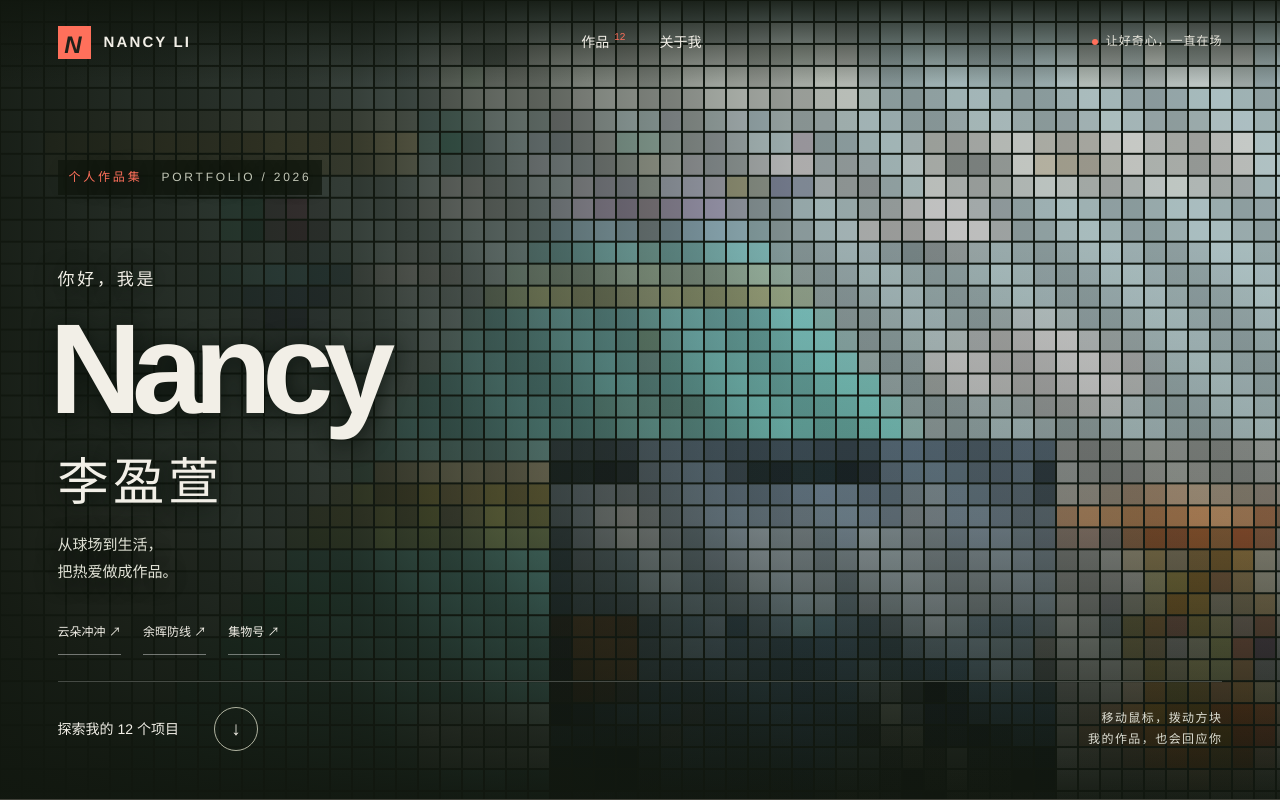
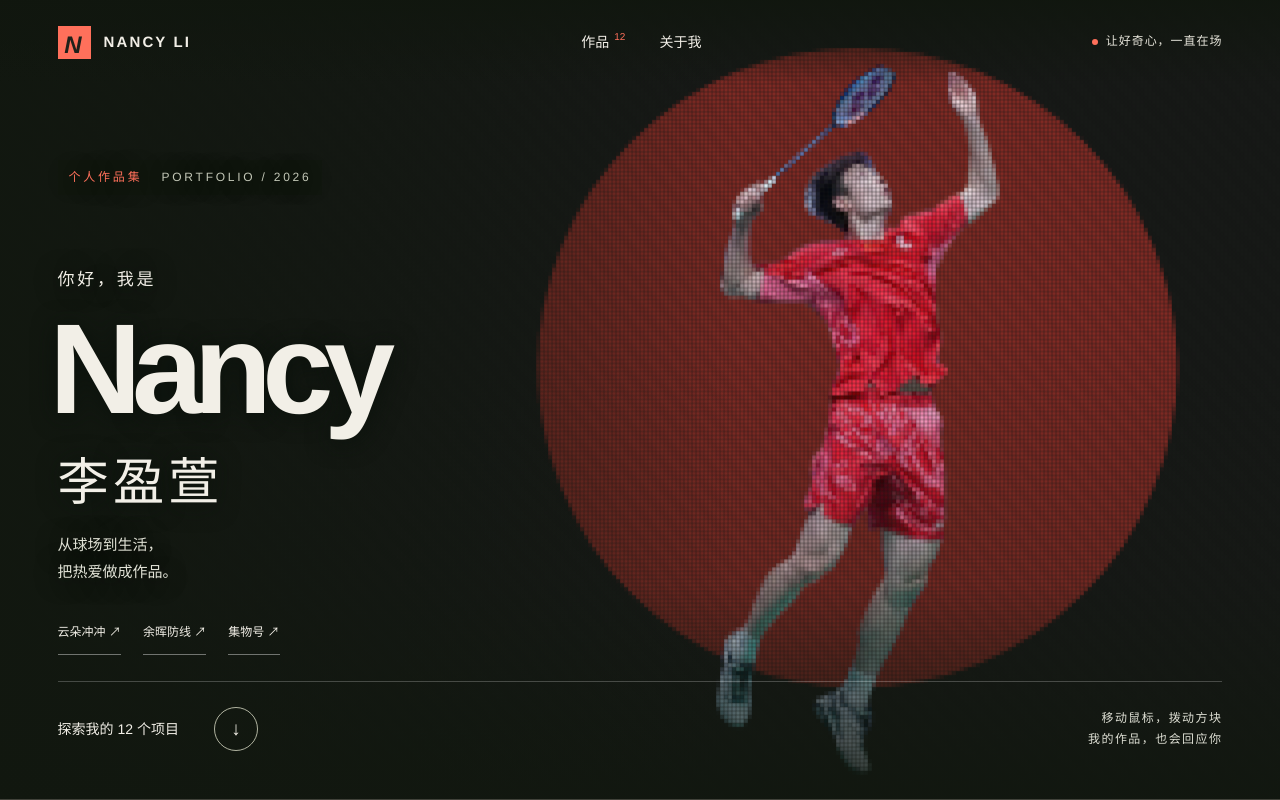
Before and after one commit to lilynncn-code/jingzai-portfolio, a plain HTML site: page index.html in a window 1280 px wide. Shown: the top 800 px of the page. Drawn offline with Linux system fonts and the light colour scheme.

Commit message:
首页保留挥拍人物并细化互动马赛克

```diff
--- a/assets/hero-mosaic.js
+++ b/assets/hero-mosaic.js
@@ -8,10 +8,13 @@
   const sample = document.createElement('canvas');
   const sampleCtx = sample.getContext('2d', { willReadFrequently: true });
   if (!sampleCtx) return;
+  const resting = document.createElement('canvas');
+  const restingCtx = resting.getContext('2d', { alpha: false });
+  if (!restingCtx) return;
   const pointer = { x: -1000, y: -1000, active: false };
   let width = 0;
   let height = 0;
-  let cell = 22;
+  let cell = 4;
   let tiles = [];
   let images = [];
   let frame = 0;
@@ -21,42 +24,53 @@
   let releaseTimer = 0;
   const blocked = () => document.hidden || !visible || Boolean(document.querySelector('dialog[open]'));
 
-  const fitImage = (image, x, y, w, h) => {
-    const scale = Math.max(w / image.naturalWidth, h / image.naturalHeight);
-    const sw = w / scale;
-    const sh = h / scale;
-    sampleCtx.drawImage(image, (image.naturalWidth - sw) / 2, (image.naturalHeight - sh) / 2, sw, sh, x, y, w, h);
-  };
-
   const resize = () => {
     const bounds = hero.getBoundingClientRect();
     width = bounds.width;
     height = bounds.height;
     if (!width || !height) return;
-    const dpr = Math.min(devicePixelRatio || 1, 1.5);
+    const dpr = Math.min(devicePixelRatio || 1, 2);
     canvas.width = Math.round(width * dpr);
     canvas.height = Math.round(height * dpr);
     ctx.setTransform(dpr, 0, 0, dpr, 0, 0);
-    cell = width < 650 ? 15 : 22;
+    resting.width = canvas.width;
+    resting.height = canvas.height;
+    restingCtx.setTransform(dpr, 0, 0, dpr, 0, 0);
+    cell = width < 650 ? 3 : 4;
     const columns = Math.ceil(width / cell);
     const rows = Math.ceil(height / cell);
     sample.width = columns;
     sample.height = rows;
-    sampleCtx.fillStyle = '#28362c';
+    sampleCtx.fillStyle = '#171917';
     sampleCtx.fillRect(0, 0, columns, rows);
-    if (images[0]) fitImage(images[0], 0, 0, columns, rows);
-    if (images[1]) fitImage(images[1], columns * .42, rows * .54, columns * .4, rows * .46);
-    if (images[2]) fitImage(images[2], columns * .82, rows * .54, columns * .18, rows * .46);
+    const mobile = width < 650;
+    const centerX = columns * (mobile ? .6 : .67);
+    const radius = Math.min(columns * (mobile ? .64 : .26), rows * .4);
+    sampleCtx.fillStyle = '#802a24';
+    sampleCtx.beginPath();
+    sampleCtx.arc(centerX, rows * (mobile ? .37 : .46), radius, 0, Math.PI * 2);
+    sampleCtx.fill();
+    if (images[0]) {
+      const image = images[0];
+      const imageHeight = rows * (mobile ? .72 : .89);
+      const imageWidth = imageHeight * image.naturalWidth / image.naturalHeight;
+      sampleCtx.drawImage(image, centerX - imageWidth / 2, (mobile ? 64 : 65) / cell, imageWidth, imageHeight);
+    }
     const pixels = sampleCtx.getImageData(0, 0, columns, rows).data;
     tiles = [];
+    restingCtx.fillStyle = '#171917';
+    restingCtx.fillRect(0, 0, width, height);
     for (let y = 0; y < rows; y += 1) {
       for (let x = 0; x < columns; x += 1) {
         const index = (y * columns + x) * 4;
-        const variation = .76 + Math.sin(x * 13.7 + y * 5.3) * .08;
+        const variation = .98 + Math.sin(x * 13.7 + y * 5.3) * .025;
         const r = Math.round(pixels[index] * variation);
         const g = Math.round(pixels[index + 1] * variation);
         const b = Math.round(pixels[index + 2] * variation);
-        tiles.push({ x: (x + .5) * cell, y: (y + .5) * cell, dx: 0, dy: 0, vx: 0, vy: 0, color: `rgb(${r},${g},${b})`, light: `rgb(${Math.min(255, r + 36)},${Math.min(255, g + 31)},${Math.min(255, b + 25)})` });
+        const tile = { x: (x + .5) * cell, y: (y + .5) * cell, dx: 0, dy: 0, vx: 0, vy: 0, color: `rgb(${r},${g},${b})`, light: `rgb(${Math.min(255, r + 20)},${Math.min(255, g + 18)},${Math.min(255, b + 16)})` };
+        tiles.push(tile);
+        restingCtx.fillStyle = tile.color;
+        restingCtx.fillRect(tile.x - cell / 2 + .2, tile.y - cell / 2 + .2, cell - .4, cell - .4);
       }
     }
     draw(0);
@@ -67,19 +81,21 @@
     frame = 0;
     const step = Math.min(2, Math.max(.5, (time - lastTime) / 16.667 || 1));
     lastTime = time;
-    ctx.fillStyle = '#131b15';
-    ctx.fillRect(0, 0, width, height);
+    ctx.drawImage(resting, 0, 0, width, height);
     const active = pointer.active && !blocked();
-    const radius = width < 650 ? 115 : 180;
+    const radius = width < 650 ? 95 : 140;
     let moving = false;
+    const displaced = [];
     for (const tile of tiles) {
       const px = tile.x - pointer.x;
       const py = tile.y - pointer.y;
+      const nearby = active && Math.abs(px) < radius && Math.abs(py) < radius;
+      if (!nearby && !tile.dx && !tile.dy && !tile.vx && !tile.vy) continue;
       const distance = Math.hypot(px, py);
       const influence = active ? Math.max(0, 1 - distance / radius) : 0;
       const strength = influence * influence;
       const wave = 1 + Math.sin(time * .004 - distance * .035) * .18;
-      const force = motion.matches ? 0 : strength * 58 * wave;
+      const force = motion.matches ? 0 : strength * 26 * wave;
       const tx = px / (distance || 1) * force;
       const ty = py / (distance || 1) * force;
       if (motion.matches) {
@@ -94,14 +110,20 @@
         }
       }
       if (Math.abs(tile.dx) + Math.abs(tile.dy) + Math.abs(tile.vx) + Math.abs(tile.vy) > .12) moving = true;
-      const angle = motion.matches ? 0 : strength * Math.sin(time * .003 + tile.x * .02) * .22;
-      const size = cell - (width < 650 ? 1.3 : 2);
-      ctx.fillStyle = influence > .45 ? tile.light : tile.color;
+      if (!influence && !tile.dx && !tile.dy) continue;
+      ctx.fillStyle = '#171917';
+      ctx.fillRect(tile.x - cell / 2, tile.y - cell / 2, cell, cell);
+      displaced.push({ tile, influence, strength });
+    }
+    for (const { tile, influence, strength } of displaced) {
+      const angle = motion.matches ? 0 : strength * Math.sin(time * .003 + tile.x * .02) * .12;
+      const size = cell - .4;
+      ctx.fillStyle = influence > .5 ? tile.light : tile.color;
       if (influence > 0 && !motion.matches) {
         ctx.save();
         ctx.translate(tile.x + tile.dx, tile.y + tile.dy);
         ctx.rotate(angle);
-        const scale = 1 + strength * .16;
+        const scale = 1 + strength * .06;
         ctx.fillRect(-size * scale / 2, -size * scale / 2, size * scale, size * scale);
         ctx.restore();
       } else ctx.fillRect(tile.x + tile.dx - size / 2, tile.y + tile.dy - size / 2, size, size);
--- a/index.html
+++ b/index.html
@@ -7,7 +7,7 @@
   <meta name="theme-color" content="#171816">
   <title>Nancy 李盈萱 — 把热爱做成作品</title>
   <link rel="icon" href="assets/favicon.svg" type="image/svg+xml">
-  <link rel="preload" href="assets/projects/cloudhop-play.webp" as="image">
+  <link rel="preload" href="assets/hero-player.webp" as="image">
   <link rel="preconnect" href="https://fonts.googleapis.com">
 <link rel="preconnect" href="https://fonts.gstatic.com" crossorigin>
 <link href="https://fonts.googleapis.com/css2?family=Instrument+Serif&amp;family=Instrument+Sans:wght@400;500;600&amp;family=JetBrains+Mono:wght@400;500;600&amp;display=swap" rel="stylesheet">
@@ -607,10 +607,10 @@ summary { cursor: pointer; font: 500 var(--t-label) var(--font-mono); margin-bot
     .gallery-video video { display: block; width: 100%; height: auto; max-height: 68svh; background: #080a08; object-fit: contain; }
     @media (max-width: 650px) { .gallery-video video { max-height: none; } }
 
-    .hero { background: #171917 url("assets/projects/cloudhop-play.webp") 65% center / cover no-repeat; }
+    .hero { background: #171917 url("assets/hero-player.webp") 67% 65px / auto 89% no-repeat; }
     .hero-mosaic { position: absolute; inset: 0; width: 100%; height: 100%; display: block; }
     .site-header { background: linear-gradient(180deg, #10160ee6, #10160e00); }
-    .mosaic-shade { position: absolute; inset: 0; pointer-events: none; background: linear-gradient(90deg, #11170ff2 0%, #11170fc4 28%, #11170f22 62%, #11170f08), linear-gradient(0deg, #11170ff2 0%, #11170f33 35%, #11170f00 70%); }
+    .mosaic-shade { position: absolute; inset: 0; pointer-events: none; background: linear-gradient(90deg, #11170fe8 0%, #11170f8c 28%, #11170f00 58%), linear-gradient(0deg, #11170fe6 0%, #11170f22 27%, #11170f00 58%); }
     .hero-inner { z-index: 1; }
     .hero-kicker, .hero-copy { text-shadow: 0 2px 24px #0a110b; }
     .hero-kicker { background: #11170fc9; padding: 8px 11px; }
@@ -622,7 +622,8 @@ summary { cursor: pointer; font: 500 var(--t-label) var(--font-mono); margin-bot
     @media (pointer: coarse) { .mosaic-touch-hint { display: inline; } .mosaic-mouse-hint { display: none; } }
     @media (max-width: 650px) {
       .hero { min-height: 780px; height: 100svh; max-height: 1040px; }
-      .mosaic-shade { background: linear-gradient(0deg, #11170ff5 0%, #11170fd9 25%, #11170f28 65%, #11170f44 100%); }
+      .hero { background-position: 60% 64px; background-size: auto 72%; }
+      .mosaic-shade { background: linear-gradient(0deg, #11170ff5 0%, #11170fd9 21%, #11170f00 58%); }
       .hero-copy { padding-bottom: 15px; }
       .hero-projects { margin-bottom: 18px; gap: 10px 20px; }
       .hero-projects a { font-size: 11px; }
@@ -641,7 +642,8 @@ summary { cursor: pointer; font: 500 var(--t-label) var(--font-mono); margin-bot
   </header>
   <main id="top">
     <section class="hero" aria-labelledby="hero-title">
-      <canvas class="hero-mosaic" aria-hidden="true" data-images="assets/projects/cloudhop-play.webp,assets/projects/afterlight-play.webp,assets/projects/jiwu-model.webp"></canvas>
+      <canvas class="hero-mosaic" aria-hidden="true" data-images="assets/hero-player.webp"></canvas>
+      <p class="sr-only">石宇奇跃起挥拍的照片，以细小马赛克方块呈现。</p>
       <div class="mosaic-shade" aria-hidden="true"></div>
       <div class="shell hero-inner">
         <p class="hero-kicker"><span>个人作品集</span> PORTFOLIO / 2026</p>
@@ -700,7 +702,7 @@ summary { cursor: pointer; font: 500 var(--t-label) var(--font-mono); margin-bot
 <template data-project="racket"><div class="detail-gallery"><figure class="gallery-item"><a href="assets/projects/racket-screen.webp" data-view-image="0" aria-label="放大查看：球拍适配问卷实际页面"><img src="assets/projects/racket-screen.webp" width="1200" height="800" alt="球拍适配问卷实际页面" loading="lazy"><span class="image-zoom">放大查看 ↗</span></a><figcaption>球拍适配问卷实际页面</figcaption></figure></div><div class="detail-copy"><p class="detail-eyebrow">小工具 / 已有问卷页面</p><h2 id="detail-title">本命球拍适配</h2><p class="detail-purpose">回答关于力量、球龄、习惯和打法的问题，获得球拍与风格建议。</p><div class="detail-columns"><div><h3>这个想法从哪里来</h3><p>让不熟悉球拍的人，先用简单问题了解自己的需求。</p><div class="detail-current"><h3>目前走到了哪里</h3><p>已有问卷和推荐页面，建议由预先设定的答案规则生成，不代表真实试打结果。</p></div></div><div><h3>项目里的主要内容</h3><ul><li>二十道选择题，了解力量、球龄、节奏与手感。</li><li>根据答案归纳力量、速度、控制等倾向。</li><li>展示球拍型号、图片和推荐理由，支持重新填写。</li></ul></div></div><div class="detail-actions"><a class="source-link" href="https://github.com/lilynncn-code/badminton-racket-finder" target="_blank" rel="noopener noreferrer">查看项目文件 <span aria-hidden="true">↗</span></a><button type="button" class="next-project">下一个项目 →</button></div></div></template>
 <template data-project="yulinyan"><div class="detail-gallery"><figure class="gallery-item"><a href="assets/projects/yulinyan-draft.webp" data-view-image="0" aria-label="放大查看：原始文字稿节选，尚不能直接使用"><img src="assets/projects/yulinyan-draft.webp" width="1200" height="800" alt="原始文字稿节选，尚不能直接使用" loading="lazy"><span class="image-zoom">放大查看 ↗</span></a><figcaption>原始文字稿节选，尚不能直接使用</figcaption></figure></div><div class="detail-copy"><p class="detail-eyebrow">小工具 / 早期构想</p><h2 id="detail-title">羽林眼</h2><p class="detail-purpose">探索通过摄像头观察手臂位置，为羽毛球动作练习提供提示。</p><div class="detail-columns"><div><h3>这个想法从哪里来</h3><p>从自己练球时没人提醒动作的困扰出发，思考怎样获得更及时的反馈。</p><div class="detail-current"><h3>目前走到了哪里</h3><p>目前保留的是早期文字稿，还不能直接使用。需要先整理成能打开的页面，再检查动作提示是否可靠。</p></div></div><div><h3>项目里的主要内容</h3><ul><li>摄像头观察与肩、肘、腕的位置设想。</li><li>用不同颜色提示动作情况。</li><li>记录动作练习工具的早期思路。</li></ul></div></div><div class="detail-actions"><a class="source-link" href="https://github.com/lilynncn-code/yulinyan-motion-study" target="_blank" rel="noopener noreferrer">查看项目文件 <span aria-hidden="true">↗</span></a><button type="button" class="next-project">下一个项目 →</button></div></div></template>
   <noscript><p style="padding:24px;text-align:center">项目图片与简要介绍可直接浏览；开启浏览器的互动功能后，还可以筛选类别和展开更多介绍。</p></noscript>
-  <script src="assets/hero-mosaic.js" defer></script>
+  <script src="assets/hero-mosaic.js?v=player-fine" defer></script>
   <script src="assets/portfolio.js" defer></script>
 </body>
 </html>
```
Also changed, not shown: assets/hero-player.webp (added).
